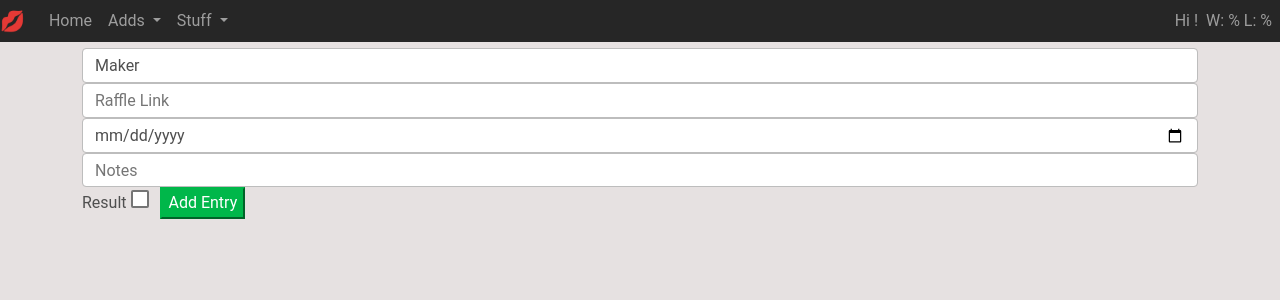
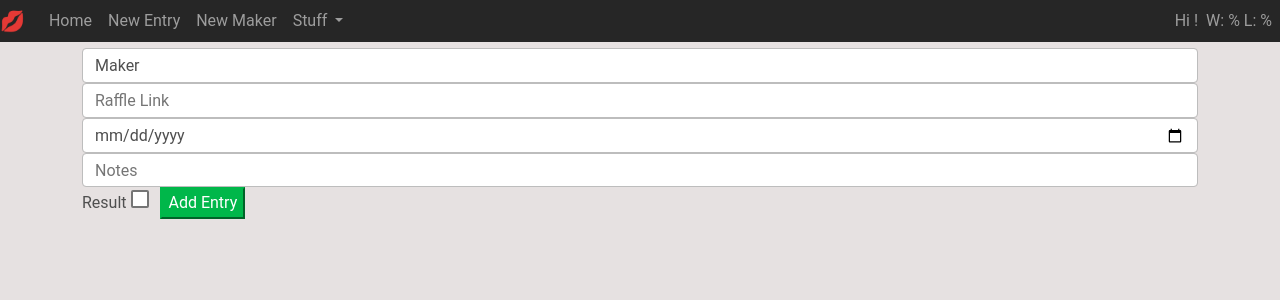
Before and after one commit to sillypears/raffle-entries, a Flask app: template project/templates/add-entry.html in a window 1280 px wide. Shown: the top 300 px of the page. Run offline with Flask 2, Linux system fonts and the light colour scheme; the template is opened without the code that fills it, so the values that code supplies are empty; parts of the project's set-up code (start-up, migrations or seed data) failed here and were passed over.

Commit message:
Got tired of 2 clicks

```diff
--- a/project/templates/layout.html
+++ b/project/templates/layout.html
@@ -26,19 +26,11 @@
                 <li class="nav-item active">
                     <a class="nav-link" href="/">Home</a>
                 </li>
-                <li class="nav-item dropdown">
-                    <a class="nav-link dropdown-toggle" href="#" id="dropdownMenuButton1" data-bs-toggle="dropdown"
-                        aria-expanded="false">
-                        Adds
-                    </a>
-                    <ul class="dropdown-menu" aria-labelledby="dropdownMenuButton1">
-                        <li>
-                            <a class="dropdown-item" href="/add/entry">New Entry</a>
-                        </li>
-                        <li>
-                            <a class="dropdown-item" href="/add/maker">New Maker</a>
-                        </li>
-                    </ul>
+                <li class="nav-item active">
+                    <a class="nav-link" href="/add/entry">New Entry</a>
+                </li>
+                <li class="nav-item active">
+                    <a class="nav-link" href="/add/maker">New Maker</a>
                 </li>
                 <li class="nav-item dropdown">
                     <a class="nav-link dropdown-toggle" href="#" id="dropdownMenuButton2" data-bs-toggle="dropdown"
```
